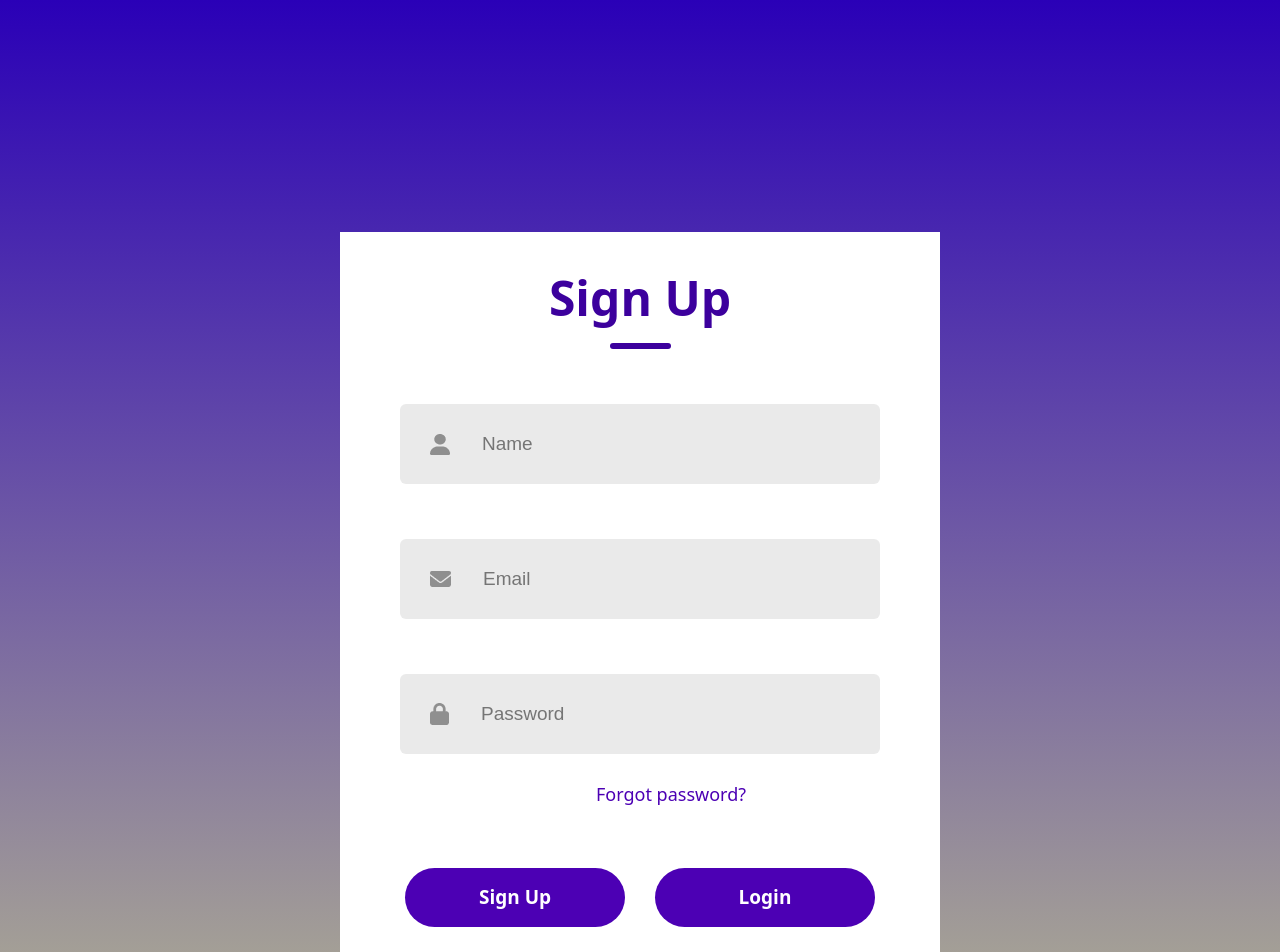
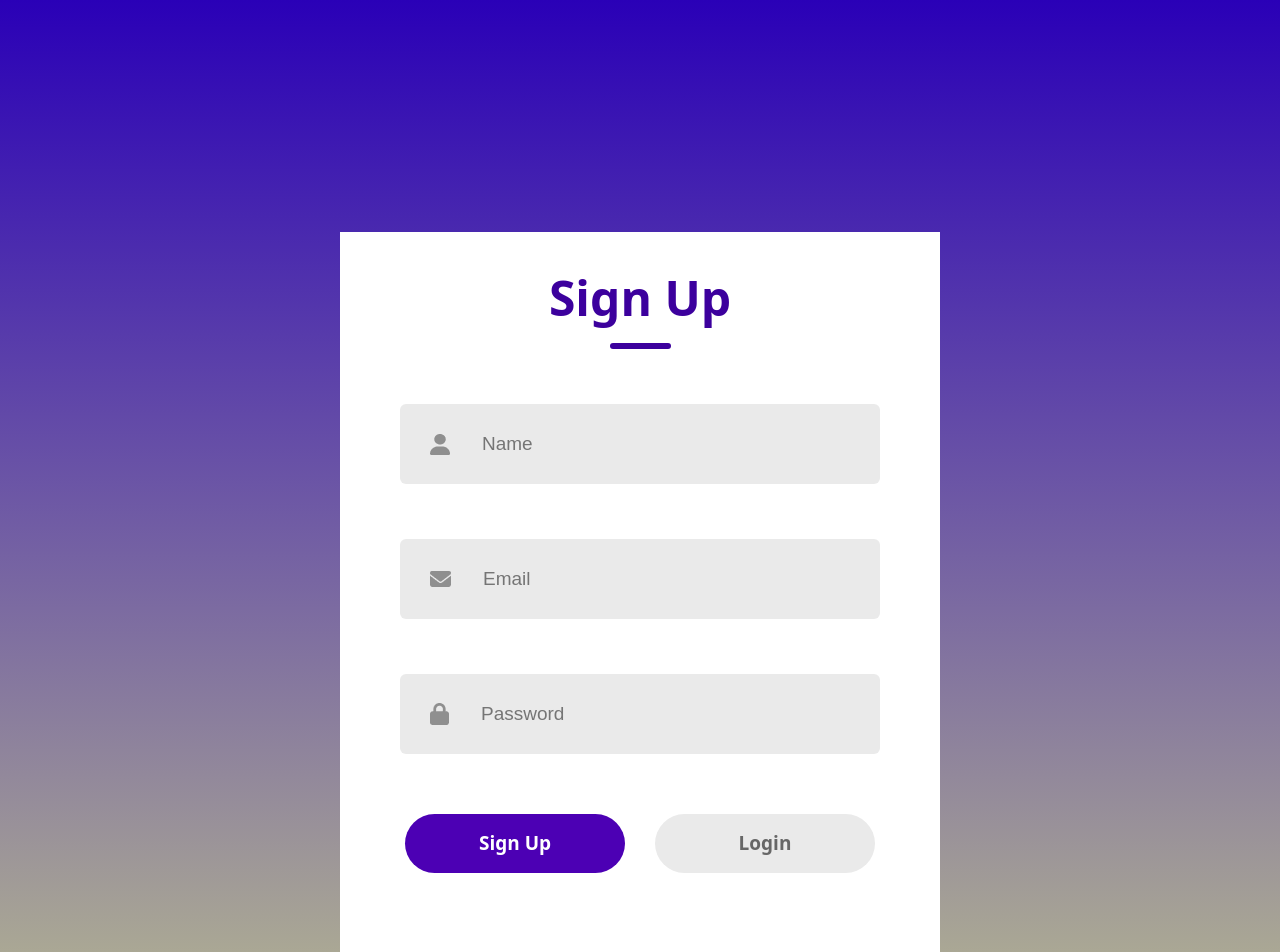
Before and after one commit to Rimplin/CMPS278-Google-drive-clone, a React (Vite) app: page / in a window 1280 px wide. Shown: the top 952 px of the page. Built offline with nearby package versions, Linux system fonts and the light colour scheme.

Commit message:
login/signup page changes.

```diff
--- a/src/Components/LoginSignup/LoginSignup.css
+++ b/src/Components/LoginSignup/LoginSignup.css
@@ -61,10 +61,11 @@
     font-size: 19px;
 }
 
-.forgot-password{
-    padding-left: 62px;
+.forgot-password {
+    display: flex;
+    justify-content: center;
     margin-top: 27px;
-    color:#797979;
+    color: #797979;
     font-size: 18px;
 }
 
@@ -92,3 +93,8 @@
     font-weight: 700;
     cursor: pointer;
 }
+
+.gray{
+    background: #EAEAEA;
+    color: #676767;
+}
--- a/src/Components/LoginSignup/LoginSignup.jsx
+++ b/src/Components/LoginSignup/LoginSignup.jsx
@@ -1,4 +1,4 @@
-import React from 'react'
+import React, { useState } from 'react'
 import './LoginSignup.css'
 
 import user_icon from '../../assets/person.png'
@@ -7,23 +7,25 @@ import password_icon from '../../assets/password.png'
 
 export const LoginSignup = () => {
 
-  //TO DO:
-  //const [action, setAction] = useState("Sign Up"); //action is our current state, setAction is the function that will update our state
-  // we use this to update Sign Up to Login when we press the login button
+  const [action, setAction] = useState("Sign Up");
+
   return (
     <div className='container'>
 
       <div className="header">
-        <div className="text">Sign Up</div>
+        <div className="text">{action}</div>
         <div className="underline"></div>
       </div>
 
       {/* Name */}
       <div className="inputs">
-        <div className="input">
+        {action === "Login" ? <div></div> :
+          <div className="input">
           <img src={user_icon} alt="user icon" />
           <input type="text" placeholder='Name' />
         </div>
+        }
+
       </div>
 
       {/* email */}
@@ -42,12 +44,13 @@ export const LoginSignup = () => {
         </div>
       </div>
 
-      <div className="forgot-password"><span>Forgot password?</span></div>
+      {action === "Sign Up" ? <div></div> : <div className="forgot-password"><span>Forgot password?</span></div>}
 
       <div className="submit-container">
-        <div className="submit">Sign Up</div>
-        <div className="submit">Login</div>
+        <div className={action === "Login" ? "submit gray" : "submit"} onClick={() =>{setAction("Sign Up")}}>Sign Up</div>
+        <div className={action === "Sign Up" ? "submit gray" : "submit"} onClick={() =>{setAction("Login")}}>Login</div>
       </div>
     </div>
+    //TODO: better practice is to use routes to redirect the user to a /login page and /signup page upon button press
   )
 }
```
